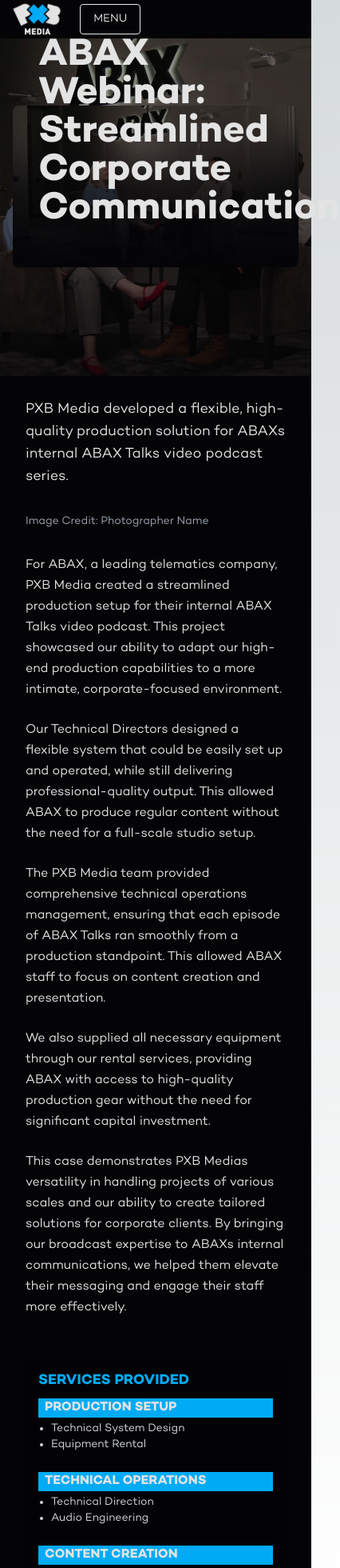
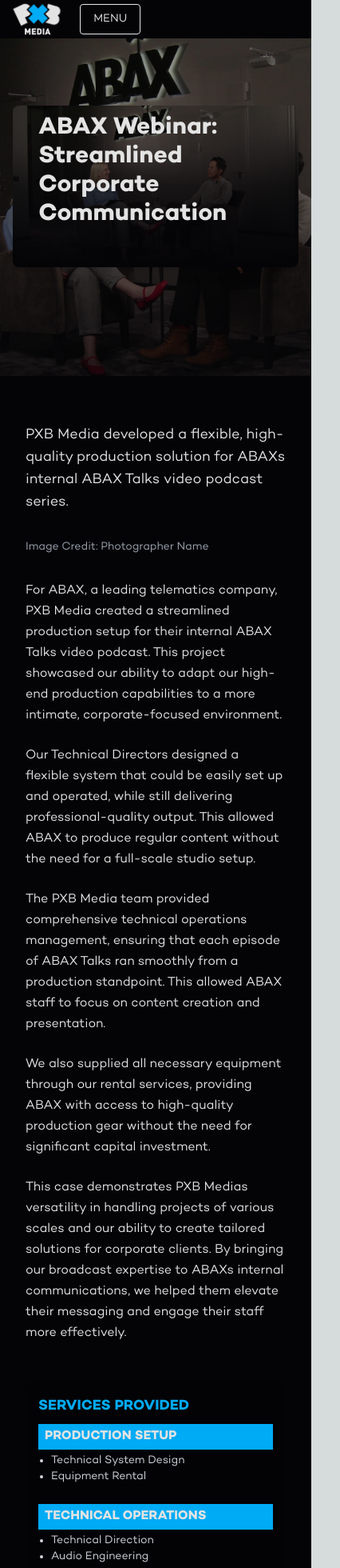
Before and after one commit to ThatGuyHS/pxb-media-test, a Next.js app in the folder pxb-media-test/: page /case/abax in a window 390 px wide. Shown: the top 1960 px of the page at 80% size, 426 px wide, since content can reach past the window. Built offline with nearby package versions, Linux system fonts and the light colour scheme.

Commit message:
styling changes

```diff
--- a/pxb-media-test/app/case/[id]/ArticleClientComponent.tsx
+++ b/pxb-media-test/app/case/[id]/ArticleClientComponent.tsx
@@ -105,7 +105,7 @@
             className="w-full object-cover shadow-lg rounded-lg"
           />
           <div className="absolute inset-0 flex flex-col justify-end p-8 bg-gradient-to-t from-black via-black/70 to-transparent rounded-lg">
-            <h1 className="text-5xl font-bold mb-4">{data.title}</h1>
+            <h1 className="text-3xl md:text-5xl font-bold mb-4">{data.title}</h1>
           </div>
         </div>
       </div>
@@ -121,14 +121,14 @@
         </p>
       </div>
 
-      <div className="px-8 py-12 max-w-4xl mx-auto md:flex md:gap-8">
+      <div className="px-8 py-12 pt-20 max-w-4xl mx-auto md:flex md:gap-8">
         {data.servicesProvided && (
           <div className="md:w-1/3 mt-8 md:mt-0 hidden md:block">
             <div className="bg-black bg-opacity-70 p-4 rounded-lg">
               <h3 className="text-primary text-lg font-bold mb-2">SERVICES PROVIDED</h3>
               {Object.entries(data.servicesProvided).map(([category, services]) => (
                 <div className='pb-4' key={category}>
-                  <h4 className="bg-primary px-2 text-white justify-center font-bold mb-1">{formatCategoryName(category)}</h4>
+                  <h4 className="bg-primary px-2 text-white flex items-center font-bold mb-1 h-8">{formatCategoryName(category)}</h4>
                   <ul className="text-sm text-gray-300 list-disc list-inside mb-2">
                     {services.map((service, index) => (
                       <li key={index}>{service}</li>
@@ -157,7 +157,7 @@
             <h3 className="text-primary text-lg font-bold mb-2">SERVICES PROVIDED</h3>
             {Object.entries(data.servicesProvided).map(([category, services]) => (
               <div className='pb-4' key={category}>
-                <h4 className="bg-primary px-2 text-white justify-center font-bold mb-1">{formatCategoryName(category)}</h4>
+                <h4 className="bg-primary px-2 text-white flex items-center font-bold mb-1 h-8">{formatCategoryName(category)}</h4>
                 <ul className="text-sm text-gray-300 list-disc pl-4 mb-2">
                   {services.map((service, index) => (
                     <li key={index}>{service}</li>
```
